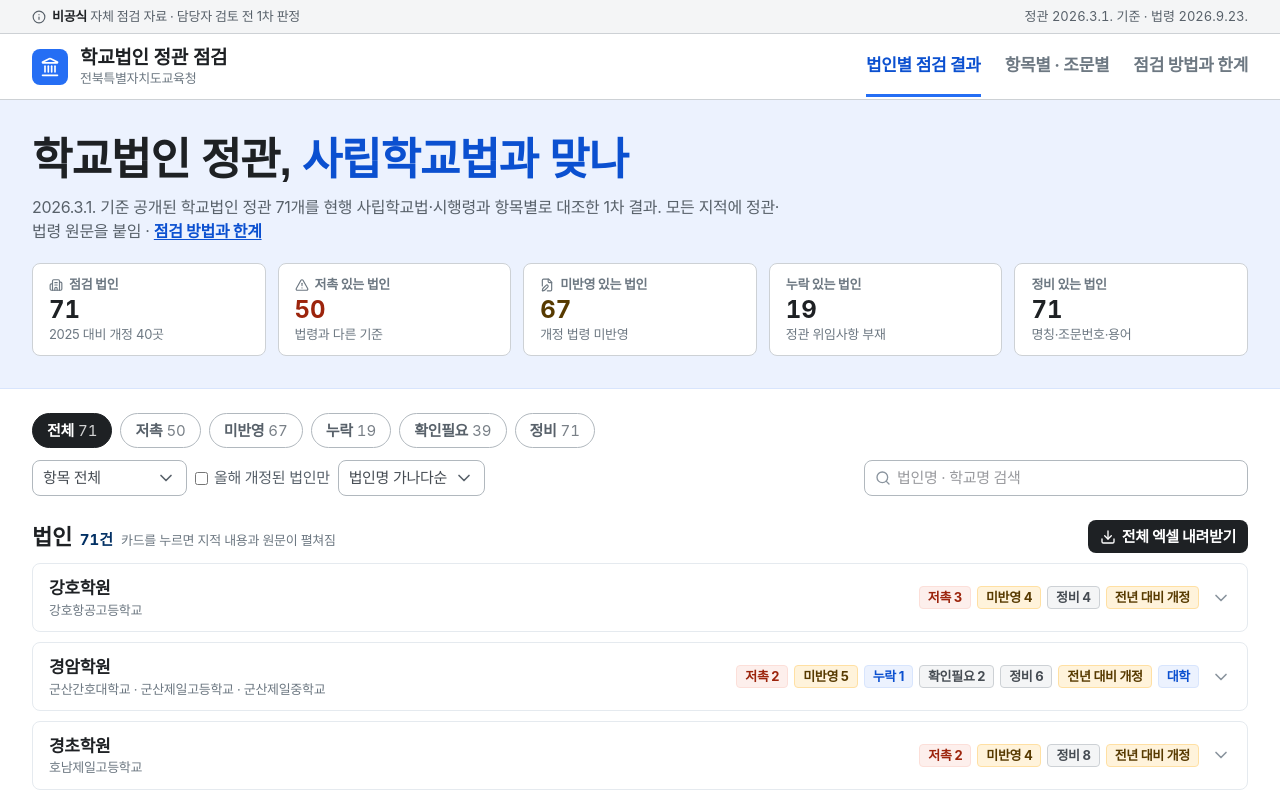
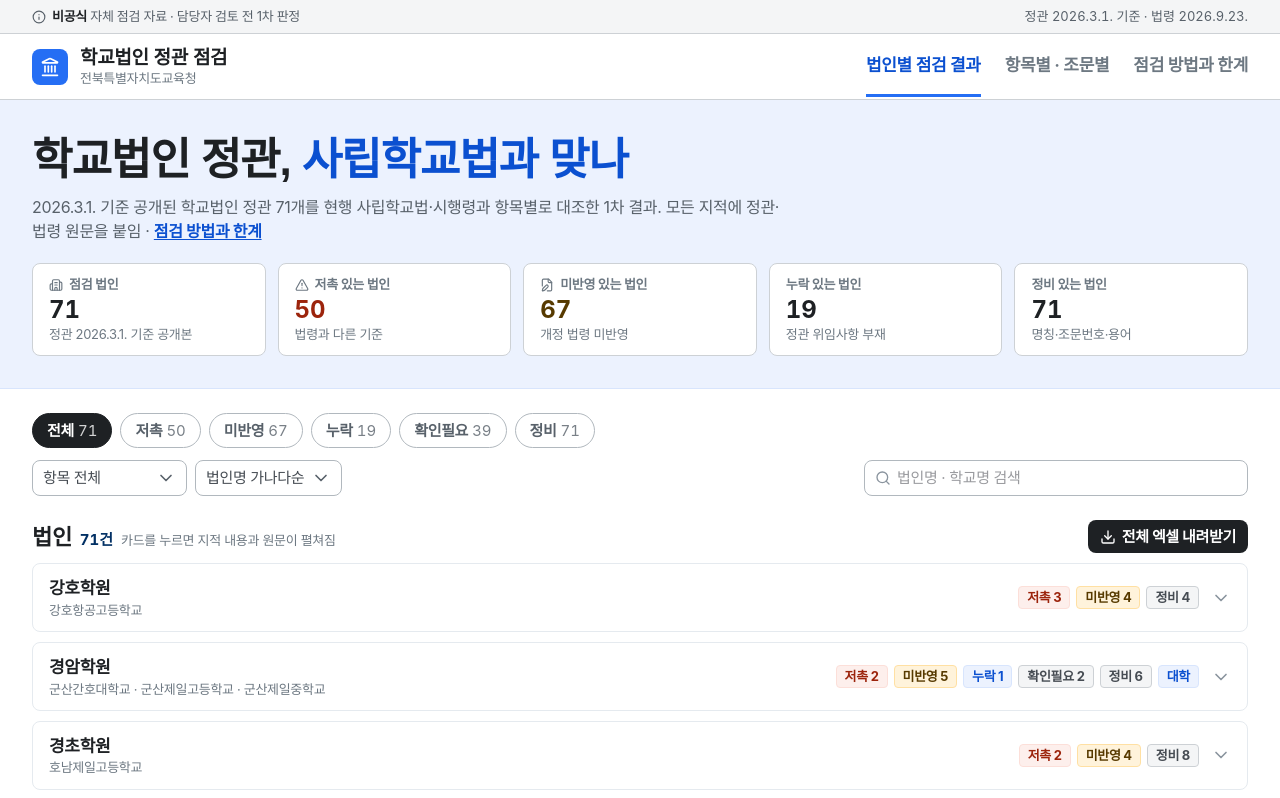
Before and after one commit to kain9012-bit/jbe-private-school-articles, a React (Vite) app in the folder web/: page / in a window 1280 px wide. Shown: the top 798 px of the page. Built offline with nearby package versions, Linux system fonts and the light colour scheme; a web font is replaced by a local one.

Commit message:
화면: 전년 대비 개정 표시 제거

```diff
--- a/web/src/App.tsx
+++ b/web/src/App.tsx
@@ -19,7 +19,6 @@ export default function App() {
   const [level, setLevel] = useState<Level | ''>('');
   const [group, setGroup] = useState('');
   const [item, setItem] = useState('');
-  const [changedOnly, setChangedOnly] = useState(false);
   const [sort, setSort] = useState<Sort>('name');
   const [q, setQ] = useState('');
   const [top, setTop] = useState(false);
@@ -35,7 +34,6 @@ export default function App() {
     () =>
       CORPS.filter(
         (c) =>
-          (!changedOnly || c.change === '개정') &&
           (!q.trim() || `${c.name}${c.schools.join('')}`.includes(q.trim())),
       ).map((c) => ({
         corp: c,
@@ -43,7 +41,7 @@ export default function App() {
           (f) => (!group || f.item[0] === group) && (!item || f.item === item),
         ),
       })),
-    [changedOnly, q, group, item],
+    [q, group, item],
   );
 
   const shown = scoped
@@ -60,7 +58,6 @@ export default function App() {
   const corpsWith = (l: Level) => CORPS.filter((c) => c.findings.some((f) => f.level === l)).length;
   const chipCount = (l?: Level) =>
     scoped.filter((x) => x.findings.some((f) => !l || f.level === l)).length;
-  const revised = CORPS.filter((c) => c.change === '개정').length;
 
   const pickItem = (it: string) => {
     setItem(it);
@@ -95,7 +92,7 @@ export default function App() {
           </p>
           {tab === 'corp' && (
             <div className="mt-5 grid gap-3 grid-cols-2 lg:grid-cols-5">
-              <Stat icon={<Building2 className="w-3.5 h-3.5" aria-hidden="true" />} label="점검 법인" value={CORPS.length} desc={`${DATA.prev} 대비 개정 ${revised}곳`} />
+              <Stat icon={<Building2 className="w-3.5 h-3.5" aria-hidden="true" />} label="점검 법인" value={CORPS.length} desc={`정관 ${AS_OF.articles} 기준 공개본`} />
               <Stat icon={<AlertTriangle className="w-3.5 h-3.5" aria-hidden="true" />} label="저촉 있는 법인" value={corpsWith('저촉')} desc="법령과 다른 기준" tone="red" />
               <Stat icon={<FilePen className="w-3.5 h-3.5" aria-hidden="true" />} label="미반영 있는 법인" value={corpsWith('미반영')} desc="개정 법령 미반영" tone="amber" />
               <Stat label="누락 있는 법인" value={corpsWith('누락')} desc="정관 위임사항 부재" />
@@ -144,10 +141,6 @@ export default function App() {
                   <X className="w-3.5 h-3.5" aria-label="항목 필터 해제" />
                 </button>
               )}
-              <label className="inline-flex items-center gap-1.5 text-sm text-slate-600">
-                <input type="checkbox" checked={changedOnly} onChange={(e) => setChangedOnly(e.target.checked)} />
-                올해 개정된 법인만
-              </label>
               <select
                 value={sort}
                 onChange={(e) => setSort(e.target.value as Sort)}
--- a/web/src/components/CorpCard.tsx
+++ b/web/src/components/CorpCard.tsx
@@ -3,13 +3,6 @@ import { ChevronDown, Download, FileText, Scale, ShieldCheck } from 'lucide-reac
 import { downloadCorp } from '../lib/excel';
 import { Badge } from './Ui';
 import { ITEM_LABEL, LEVELS, LEVEL_TONE, type Corp, type Finding, type Level } from '../types';
-
-const CHANGE_TONE: Record<string, 'green' | 'slate' | 'amber' | 'blue'> = {
-  개정: 'amber',
-  동일: 'slate',
-  '형식만 변경': 'slate',
-  '대조 불가': 'blue',
-};
 
 export const countBy = (f: Finding[]) => {
   const c = Object.fromEntries(LEVELS.map((l) => [l, 0])) as Record<Level, number>;
@@ -90,7 +83,6 @@ export const CorpCard: React.FC<{ corp: Corp; findings: Finding[]; year: string;
               {l} {c[l]}
             </Badge>
           ))}
-          {corp.change && <Badge tone={CHANGE_TONE[corp.change]}>전년 대비 {corp.change}</Badge>}
           {corp.ocr && <Badge tone="blue">스캔본</Badge>}
           {corp.univ && <Badge tone="blue">대학</Badge>}
         </span>
--- a/web/src/components/MethodTab.tsx
+++ b/web/src/components/MethodTab.tsx
@@ -63,9 +63,10 @@ export const MethodTab: React.FC<{ total: number; ocr: number }> = ({ total, ocr
     <section>
       <SectionTitle>한계</SectionTitle>
       <ul className="mt-3 space-y-1.5 list-disc pl-5 text-slate-600">
-        <li>AI 1차 판정 — 법률 자문이 아님. 시정 요구 전 담당자 확인 필요</li>
-        <li>교원징계위원회 위원 수는 교육행정자료(2026.4.1. 기준) 학생 수로 판정. 200명 이상·미만 학교를 함께 둔 법인은 기준 적용이 갈려 '확인필요'</li>
-        <li>정관 본문만 봄. 별표(정원표)·부칙 경과규정의 세부 대조는 제외</li>
+        <li>AI 1차 판정 — 법률 자문 아님. 시정 요구 전 담당자 확인 필요</li>
+        <li>정관 본문만 대조 — 별표(정원표)·부칙 경과규정 제외</li>
+        <li>법률·시행령·교육부령까지만 대조 — 교육부 고시·지침, 교육청 지침 제외</li>
+        <li>교원징계위원회 위원 수 — 200명 이상·미만 학교를 함께 둔 법인 4곳은 적용 기준 불명확, '확인필요'로 둠</li>
       </ul>
     </section>
   </div>
--- a/web/src/lib/excel.ts
+++ b/web/src/lib/excel.ts
@@ -33,7 +33,6 @@ const summaryRow = (c: Corp) => {
     c.schools.join(', '),
     c.students.map((s) => `${s.matched} ${s.students}명`).join(', '),
     c.lastAmended ?? '',
-    c.change ?? '',
     ...LEVELS.map(n),
     c.findings.length,
     c.ocr ? '스캔본(OCR)' : '',
@@ -70,9 +69,9 @@ export const downloadAll = (corps: Corp[], year: string) => {
     [
       {
         name: '법인 요약',
-        head: ['법인명', '설치학교', '학생 수(2026.4.1.)', '최종 개정', '전년 대비', ...LEVELS, '합계', '비고'],
+        head: ['법인명', '설치학교', '학생 수(2026.4.1.)', '최종 개정', ...LEVELS, '합계', '비고'],
         rows: sorted.map(summaryRow),
-        width: [14, 36, 44, 16, 10, 6, 6, 6, 8, 6, 6, 12],
+        width: [14, 36, 44, 16, 6, 6, 6, 8, 6, 6, 12],
       },
       { name: '지적 목록', head: HEAD, rows: sorted.flatMap(rowsOf), width: WIDTH },
     ],
```
Also changed, not shown: 1 other file (tests, documents, lock files or other folders).
